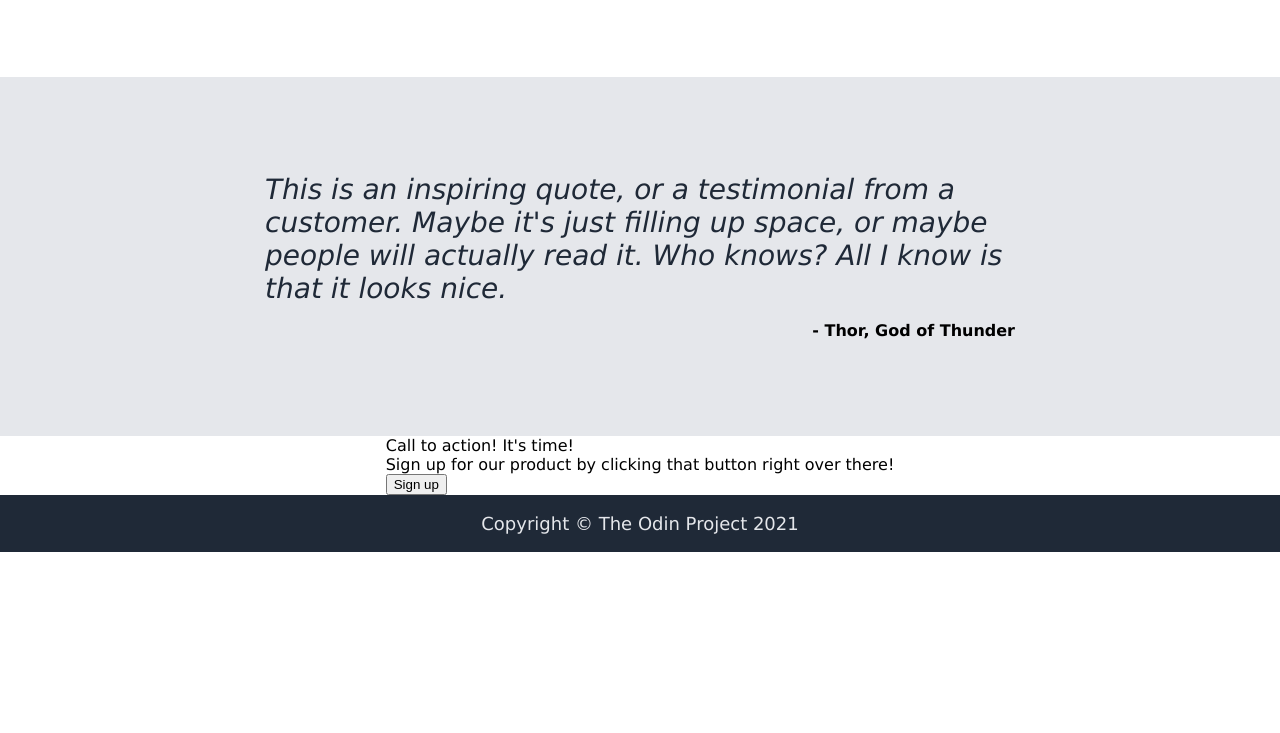
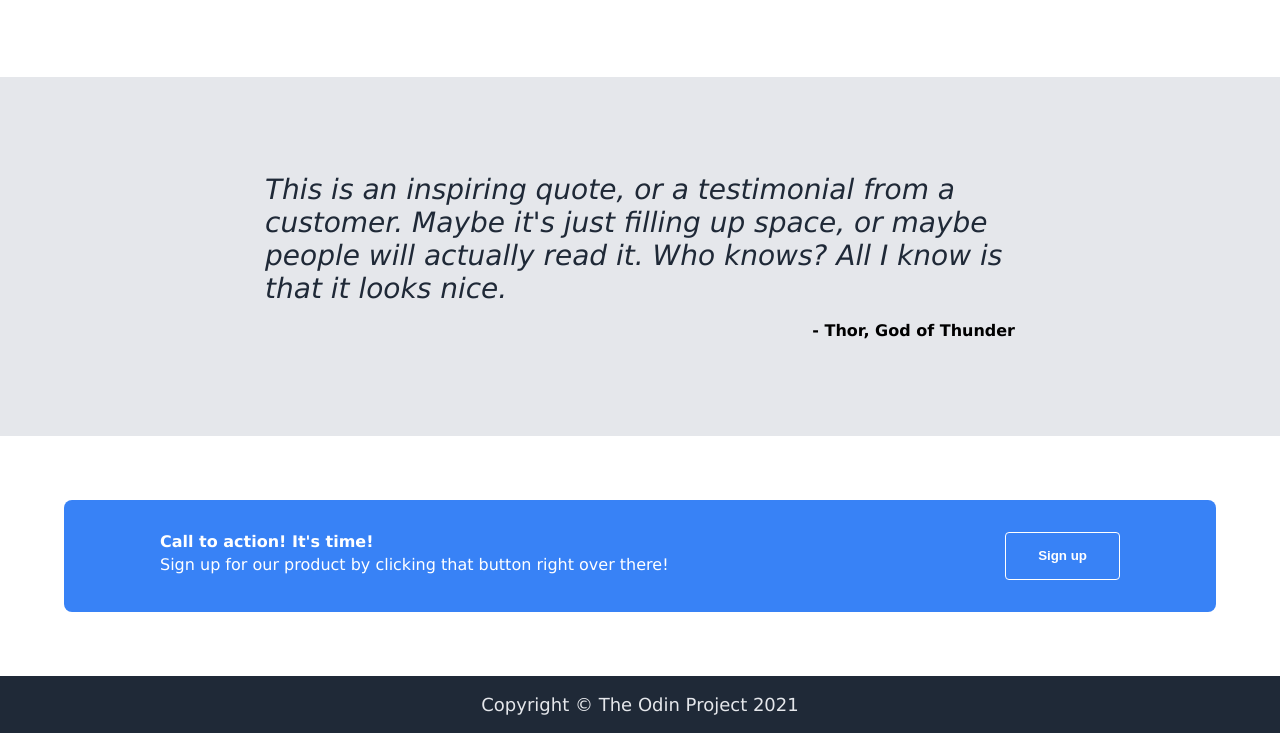
Before and after one commit to djcovert/odin-css-site, a plain HTML site: page index.html in a window 1280 px wide. Shown: the part 909-1642 px from the top of the page. Before the commit the page ends 1461 px from the top, so only its background shows below. Drawn offline with Linux system fonts and the light colour scheme.

Commit message:
Style CTA panel

```diff
--- a/index.html
+++ b/index.html
@@ -3,6 +3,7 @@
 <html lang="en">
 <head>
     <link rel="stylesheet" href="styles.css">
+    <link rel='stylesheet' href="https://fonts.googleapis.com/css?family=Poppins">
     <meta charset="UTF-8">
     <title>This website is awesome</title>
 </head>
@@ -51,9 +52,11 @@
 
         <div class="cta">
             <div class="cta-content">
-                <div class="cta-title">Call to action! It's time!</div>
-                <div class="cta-subtext">Sign up for our product by clicking that button right over there!</div>
-                <button class="button-secondary">Sign up</button>
+                <div class="cta-text">
+                    <div class="cta-title">Call to action! It's time!</div>
+                    <div class="cta-subtext">Sign up for our product by clicking that button right over there!</div>
+                </div>
+                    <button class="button-secondary">Sign up</button>
             </div>
         </div>
 
--- a/styles.css
+++ b/styles.css
@@ -1,6 +1,6 @@
 /* Page local styles */
 body {
-    font-family: Verdana, Geneva, Tahoma, sans-serif;
+    font-family: Verdana;
     margin: 0px;
     display: flex;
     flex-direction: column;
@@ -35,9 +35,21 @@ p {
     color: white;
     font-weight: bold;
     width: fit-content;
+    height: 48px;
     padding: 8px 32px;
     border-radius: 4px;
     border: none;
+}
+
+.button-secondary {
+    background-color: #3882F6;
+    color: white;
+    font-weight: bold;
+    width: fit-content;
+    height: 48px;
+    padding: 8px 32px;
+    border-radius: 4px;
+    border: 1px solid white;
 }
 
 /* Page structure and backgrounds */
@@ -72,7 +84,7 @@ header, .hero, footer {
 .logo {
     color: #f9faf8;
     font-size: 20px;
-    font-weight: 600;
+    font-weight: bold;
 }
 
 .nav-links {
@@ -149,3 +161,32 @@ header, .hero, footer {
     text-align: right;
     font-weight: bold;
 }
+
+/* CTA */
+.cta {
+    display: flex;
+    padding: 64px 32px;
+}
+
+.cta-content {
+    display: flex;
+    width: 960px;
+    background-color: #3882f6;
+    padding: 32px 96px;
+    border-radius: 8px;
+    color: white;
+}
+
+.cta-text {
+    display: flex;
+    flex-direction: column;
+    gap: 4px;
+}
+
+.cta-title {
+    font-weight: bold;
+}
+
+.button-secondary {
+    margin-left: auto;
+}
```
